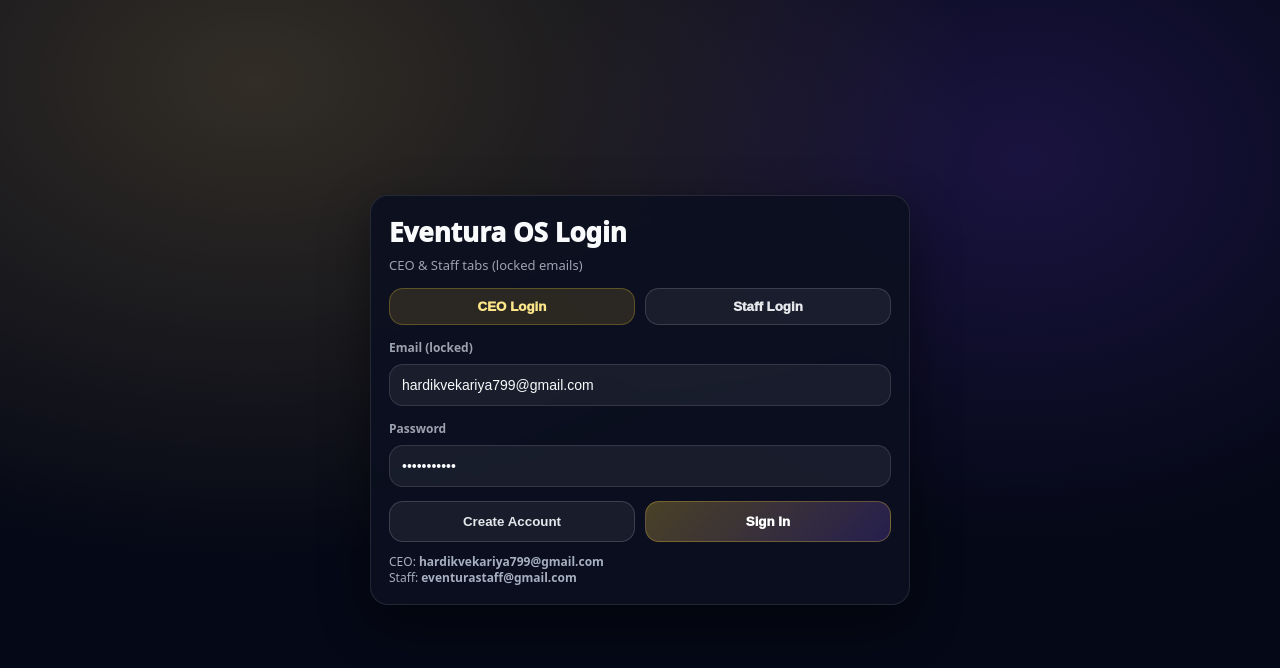
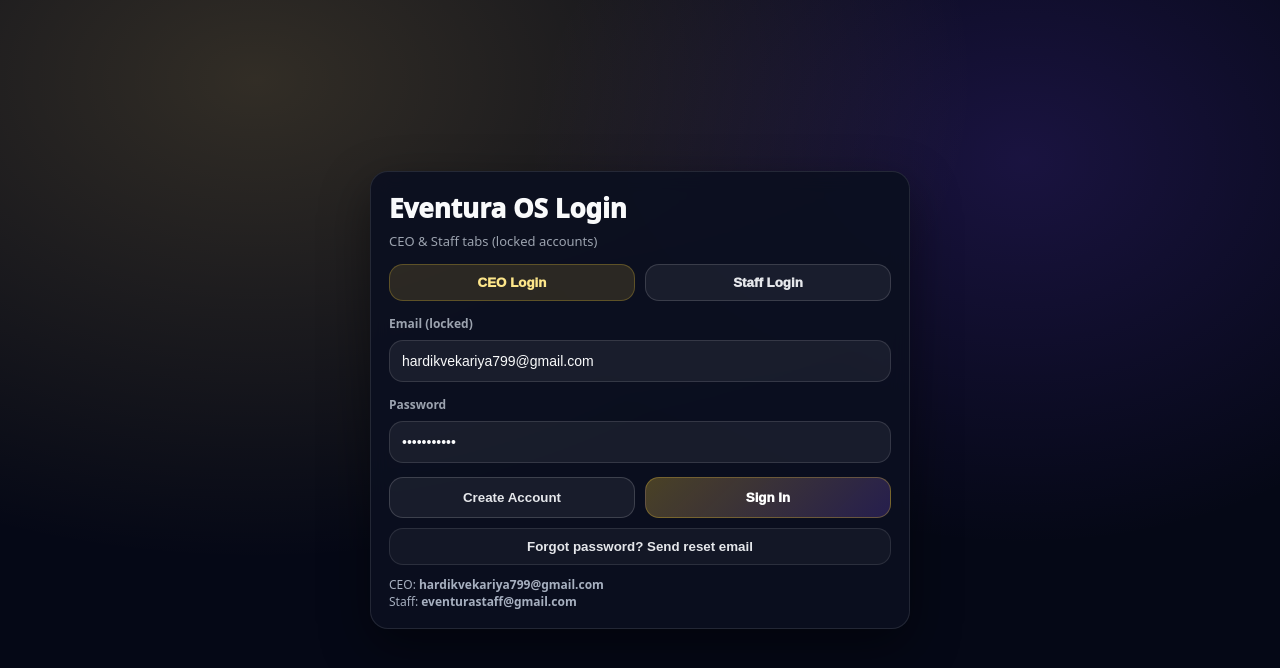
Before and after one commit to hardikvekariya799-cpu/eventura-os, a Next.js app: page /login in a window 1280 px wide. Shown: the top 668 px of the page. Built offline with nearby package versions, Linux system fonts and the light colour scheme; no server answers.

Commit message:
Fix login: clearer errors + reset password + stable sign-in

```diff
--- a/app/login/page.tsx
+++ b/app/login/page.tsx
@@ -24,16 +24,33 @@ function setSessionEmail(email: string) {
   )}; Path=/; Max-Age=31536000; SameSite=Lax`;
 }
 
-function hardBlockCrossLogin(tab: Tab, email: string) {
-  const e = email.toLowerCase();
-  return (tab === "CEO" && e === CEO_EMAIL.toLowerCase()) || (tab === "Staff" && e === STAFF_EMAIL.toLowerCase());
+function clearClientSession() {
+  if (typeof window === "undefined") return;
+  localStorage.removeItem("eventura_email");
+  document.cookie.split(";").forEach((c) => {
+    document.cookie = c
+      .replace(/^ +/, "")
+      .replace(/=.*/, "=;expires=" + new Date().toUTCString() + ";path=/");
+  });
+}
+
+function matchesTab(tab: Tab, email: string) {
+  const e = email.trim().toLowerCase();
+  return (
+    (tab === "CEO" && e === CEO_EMAIL.toLowerCase()) ||
+    (tab === "Staff" && e === STAFF_EMAIL.toLowerCase())
+  );
 }
 
 export default function LoginPage() {
   const [tab, setTab] = useState<Tab>("CEO");
-  const email = useMemo(() => (tab === "CEO" ? CEO_EMAIL : STAFF_EMAIL), [tab]);
+
+  // ✅ Prefill (still locked by default)
+  const lockedEmail = useMemo(() => (tab === "CEO" ? CEO_EMAIL : STAFF_EMAIL), [tab]);
+  const [email, setEmail] = useState<string>(CEO_EMAIL);
 
   const [password, setPassword] = useState(DEFAULT_CEO_PASSWORD);
+
   const [busy, setBusy] = useState(false);
   const [msg, setMsg] = useState("");
   const [err, setErr] = useState("");
@@ -42,7 +59,53 @@ export default function LoginPage() {
     setTab(next);
     setMsg("");
     setErr("");
+    const nextEmail = next === "CEO" ? CEO_EMAIL : STAFF_EMAIL;
+    setEmail(nextEmail);
     setPassword(next === "CEO" ? DEFAULT_CEO_PASSWORD : DEFAULT_STAFF_PASSWORD);
+  }
+
+  async function createAccount() {
+    setMsg("");
+    setErr("");
+
+    if (!supabase) {
+      setErr(
+        "Supabase env missing on Vercel. Add NEXT_PUBLIC_SUPABASE_URL and NEXT_PUBLIC_SUPABASE_ANON_KEY."
+      );
+      return;
+    }
+    if (!email.trim() || !password.trim()) {
+      setErr("Email and password required.");
+      return;
+    }
+    if (!matchesTab(tab, email)) {
+      setErr(`Wrong email for ${tab}. Use: ${tab === "CEO" ? CEO_EMAIL : STAFF_EMAIL}`);
+      return;
+    }
+    if (password.length < 6) {
+      setErr("Password must be at least 6 characters.");
+      return;
+    }
+
+    setBusy(true);
+    try {
+      // Clear any stuck local session (client only)
+      clearClientSession();
+
+      const { error } = await supabase.auth.signUp({ email: email.trim(), password });
+
+      if (error) {
+        // If already registered, tell them to sign in instead
+        setMsg(`⚠️ ${error.message} (If user already exists, just click Sign In.)`);
+        return;
+      }
+
+      setMsg("✅ Account created. Now click Sign In.");
+    } catch (e: any) {
+      setErr(e?.message || "Unknown error creating account.");
+    } finally {
+      setBusy(false);
+    }
   }
 
   async function signIn() {
@@ -50,64 +113,83 @@ export default function LoginPage() {
     setErr("");
 
     if (!supabase) {
-      setErr("Supabase env missing on Vercel. Add NEXT_PUBLIC_SUPABASE_URL and NEXT_PUBLIC_SUPABASE_ANON_KEY.");
+      setErr(
+        "Supabase env missing on Vercel. Add NEXT_PUBLIC_SUPABASE_URL and NEXT_PUBLIC_SUPABASE_ANON_KEY."
+      );
       return;
     }
-    if (!password) {
-      setErr("Enter password.");
+    if (!email.trim() || !password.trim()) {
+      setErr("Email and password required.");
       return;
     }
-    if (!hardBlockCrossLogin(tab, email)) {
-      setErr("Cross-login blocked. Wrong tab/email.");
+    if (!matchesTab(tab, email)) {
+      setErr(`Wrong email for ${tab}. Use: ${tab === "CEO" ? CEO_EMAIL : STAFF_EMAIL}`);
       return;
     }
 
     setBusy(true);
     try {
-      const { data, error } = await supabase.auth.signInWithPassword({ email, password });
+      clearClientSession();
+
+      const { data, error } = await supabase.auth.signInWithPassword({
+        email: email.trim(),
+        password,
+      });
+
       if (error) {
-        setErr(error.message);
+        // Most common: user not created yet or password mismatch
+        const m = error.message.toLowerCase();
+        if (m.includes("invalid login credentials")) {
+          setErr(
+            "Invalid login credentials. ✅ First click 'Create Account' once (or reset password). Also check Supabase: Auth → Providers → Email → Confirm email should be OFF."
+          );
+        } else {
+          setErr(error.message);
+        }
         return;
       }
 
-      const signedEmail = data?.user?.email || email;
+      const signedEmail = data?.user?.email || email.trim();
+      setSessionEmail(signedEmail);
 
-      if (!hardBlockCrossLogin(tab, signedEmail)) {
-        await supabase.auth.signOut();
-        setErr("Cross-login blocked. Wrong account for this tab.");
-        return;
-      }
-
-      setSessionEmail(signedEmail);
-      setMsg("✅ Signed in!");
-      window.location.href = "/"; // root will redirect to /login until you add dashboard later
+      setMsg("✅ Signed in! Redirecting…");
+      window.location.href = "/"; // root redirects to /login or your next page
     } catch (e: any) {
-      setErr(e?.message || "Unknown error");
+      setErr(e?.message || "Unknown error signing in.");
     } finally {
       setBusy(false);
     }
   }
 
-  async function createAccount() {
+  async function resetPassword() {
     setMsg("");
     setErr("");
 
     if (!supabase) {
-      setErr("Supabase env missing on Vercel. Add NEXT_PUBLIC_SUPABASE_URL and NEXT_PUBLIC_SUPABASE_ANON_KEY.");
+      setErr(
+        "Supabase env missing on Vercel. Add NEXT_PUBLIC_SUPABASE_URL and NEXT_PUBLIC_SUPABASE_ANON_KEY."
+      );
       return;
     }
-    if (!password || password.length < 6) {
-      setErr("Password must be at least 6 characters.");
+    if (!email.trim()) {
+      setErr("Email required.");
+      return;
+    }
+    if (!matchesTab(tab, email)) {
+      setErr(`Wrong email for ${tab}. Use: ${tab === "CEO" ? CEO_EMAIL : STAFF_EMAIL}`);
       return;
     }
 
     setBusy(true);
     try {
-      const { error } = await supabase.auth.signUp({ email, password });
-      if (error) setMsg(`⚠️ ${error.message}`);
-      else setMsg("✅ Account created. Now click Sign In.");
+      const { error } = await supabase.auth.resetPasswordForEmail(email.trim());
+      if (error) {
+        setErr(error.message);
+        return;
+      }
+      setMsg("✅ Password reset email sent. Check inbox/spam.");
     } catch (e: any) {
-      setErr(e?.message || "Unknown error");
+      setErr(e?.message || "Unknown error sending reset email.");
     } finally {
       setBusy(false);
     }
@@ -117,11 +199,11 @@ export default function LoginPage() {
     <div style={styles.page}>
       <div style={styles.card}>
         <div style={styles.h1}>Eventura OS Login</div>
-        <div style={styles.muted}>CEO & Staff tabs (locked emails)</div>
+        <div style={styles.muted}>CEO & Staff tabs (locked accounts)</div>
 
         {!supabase ? (
           <div style={styles.err}>
-            Supabase env missing (Production).
+            Supabase env missing on this deployment.
             <div style={{ marginTop: 8, fontFamily: "monospace", fontSize: 12, lineHeight: 1.5 }}>
               NEXT_PUBLIC_SUPABASE_URL
               <br />
@@ -131,22 +213,36 @@ export default function LoginPage() {
         ) : null}
 
         <div style={{ display: "flex", gap: 10, marginTop: 14 }}>
-          <button style={{ ...styles.tabBtn, ...(tab === "CEO" ? styles.tabActive : null) }} onClick={() => switchTab("CEO")} disabled={busy}>
+          <button
+            style={{ ...styles.tabBtn, ...(tab === "CEO" ? styles.tabActive : null) }}
+            onClick={() => switchTab("CEO")}
+            disabled={busy}
+          >
             CEO Login
           </button>
-          <button style={{ ...styles.tabBtn, ...(tab === "Staff" ? styles.tabActive : null) }} onClick={() => switchTab("Staff")} disabled={busy}>
+          <button
+            style={{ ...styles.tabBtn, ...(tab === "Staff" ? styles.tabActive : null) }}
+            onClick={() => switchTab("Staff")}
+            disabled={busy}
+          >
             Staff Login
           </button>
         </div>
 
         <div style={styles.field}>
           <label style={styles.label}>Email (locked)</label>
-          <input style={styles.input} value={email} readOnly />
+          <input style={styles.input} value={lockedEmail} readOnly />
         </div>
 
         <div style={styles.field}>
           <label style={styles.label}>Password</label>
-          <input style={styles.input} type="password" value={password} onChange={(e) => setPassword(e.target.value)} />
+          <input
+            style={styles.input}
+            type="password"
+            value={password}
+            onChange={(e) => setPassword(e.target.value)}
+            placeholder={tab === "CEO" ? "Enter CEO password" : "Enter Staff password"}
+          />
         </div>
 
         <div style={{ display: "flex", gap: 10, marginTop: 14 }}>
@@ -158,11 +254,16 @@ export default function LoginPage() {
           </button>
         </div>
 
+        <button style={styles.linkBtn} onClick={resetPassword} disabled={busy}>
+          Forgot password? Send reset email
+        </button>
+
         {err ? <div style={styles.err}>{err}</div> : null}
         {msg ? <div style={styles.ok}>{msg}</div> : null}
 
         <div style={styles.smallNote}>
-          CEO: <b>{CEO_EMAIL}</b> <br />
+          CEO: <b>{CEO_EMAIL}</b>
+          <br />
           Staff: <b>{STAFF_EMAIL}</b>
         </div>
       </div>
@@ -242,6 +343,17 @@ const styles: Record<string, React.CSSProperties> = {
     fontWeight: 900,
     cursor: "pointer",
   },
+  linkBtn: {
+    width: "100%",
+    marginTop: 10,
+    padding: "10px 12px",
+    borderRadius: 14,
+    border: "1px solid rgba(255,255,255,0.10)",
+    background: "rgba(255,255,255,0.04)",
+    color: "#E5E7EB",
+    fontWeight: 800,
+    cursor: "pointer",
+  },
   err: {
     marginTop: 12,
     padding: 10,
```
